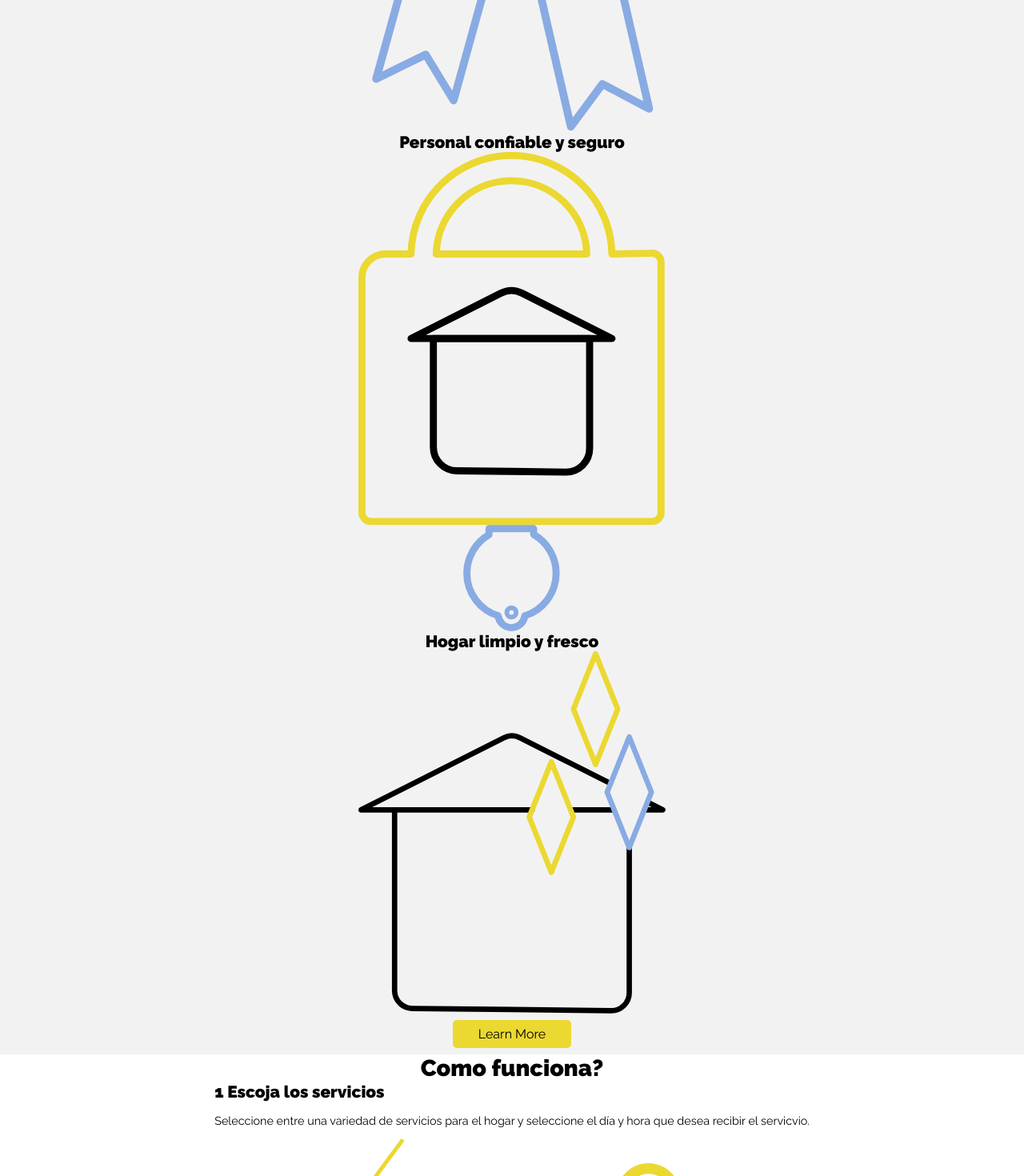
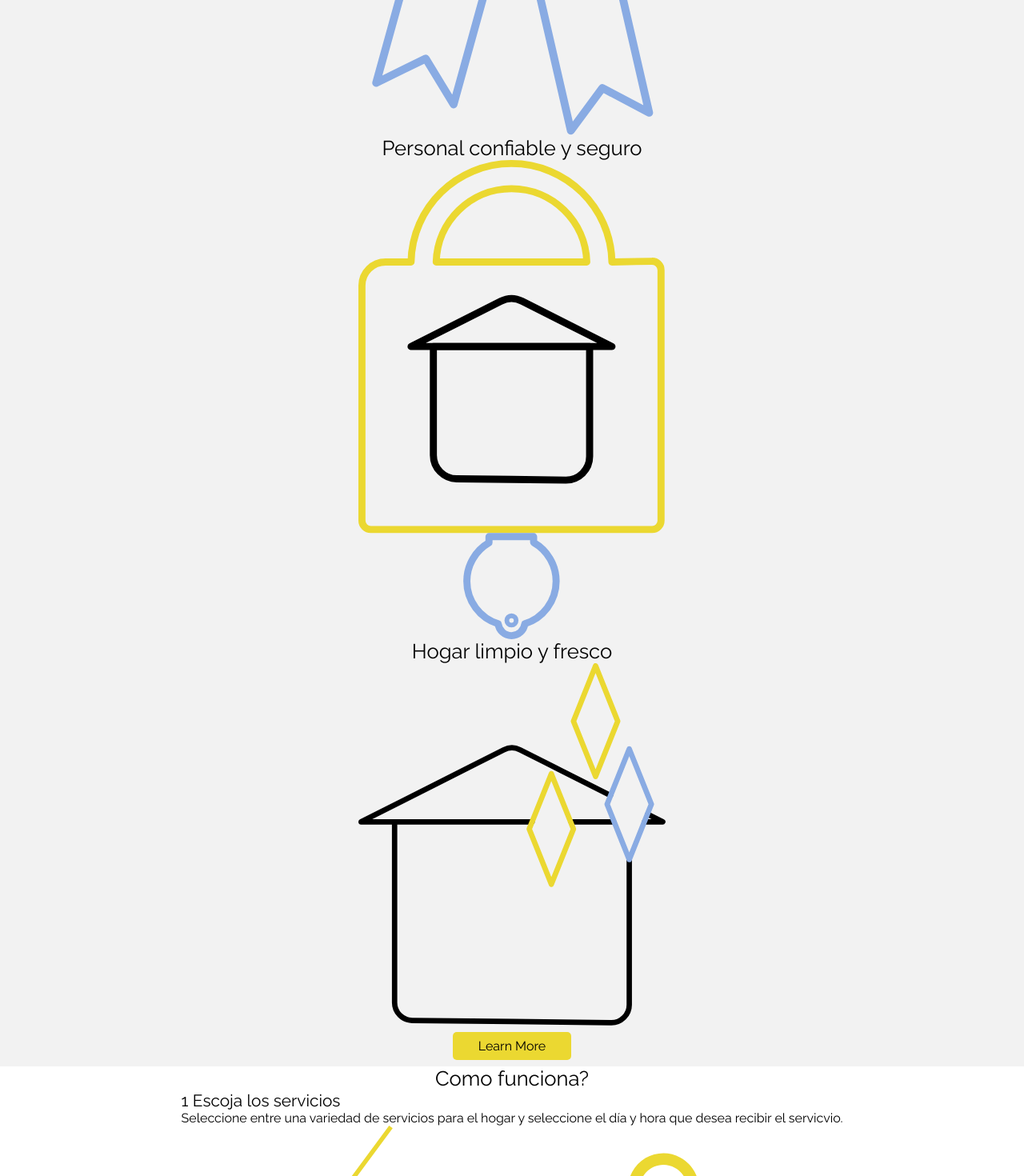
Before and after one commit to bonjouranainc/web-app, a React app in the folder front-end/: page / in a window 1280 px wide. Shown: the part 1330-2800 px from the top of the page at 80% size. Built offline with nearby package versions, Linux system fonts and the light colour scheme.

Commit message:
Global css changed

```diff
--- a/front-end/src/index.css
+++ b/front-end/src/index.css
@@ -17,6 +17,20 @@ body {
 }
 
 h1 {
+  font-size: 1.6em;
+  font-weight: 400;
+  margin: 0;
+}
+
+h2 {
+  font-size: 1.3em;
+  font-weight: 400;
+  margin: 0;
+}
+
+p {
+  font-size: 1em;
+  font-weight: 400;
   margin: 0;
 }
 
@@ -63,36 +77,11 @@ h1 {
 
 /*
   Text styles
-    h = header
-    sh = sub headers
-    p = paragraph
     r = regular (text-weight)
     b = bold (text-weight)
+    Add bold
 */
 
-.h-txt-b {
-  font-size: 1.8em;
+.b-txt {
   font-weight: 900;
 }
-
-.h-txt-r {
-  font-size: 1.8em;
-  font-weight: 400;
-}
-
-.sh-txt-b {
-  font-size: 1.3em;
-  font-weight: 900;
-}
-
-.sh-txt-r {
-  font-size: 1.3em;
-  font-weight: 400;
-}
-
-.p-txt {
-  font-size: 0.9em;
-  font-weight: 400;
-}
-
-.material-icons.md-24 { font-size: 24px; }
--- a/front-end/src/scenes/Landing/components/About/index.js
+++ b/front-end/src/scenes/Landing/components/About/index.js
@@ -15,15 +15,15 @@ class About extends Component {
     return(
       <div className='about wrapper'>
         <div className='row1'>
-          <h1 className='sh-txt-b'>Servicio de calidad</h1>
+          <h1>Servicio de calidad</h1>
           <img src={ url1 } onerror='this.src={ fallback1 }' />
         </div>
         <div className='row2'>
-          <h1 className='sh-txt-b'>Personal confiable y seguro</h1>
+          <h1>Personal confiable y seguro</h1>
           <img src={ url2 } onerror='this.src={ fallback2 }' />
         </div>
         <div className='row3'>
-          <h1 className='sh-txt-b'>Hogar limpio y fresco</h1>
+          <h1>Hogar limpio y fresco</h1>
           <img src={ url3 } onerror='this.src={ fallback3 }' />
         </div>
         <a href='#' className='button-y'>
--- a/front-end/src/scenes/Landing/components/HowItWorks/index.js
+++ b/front-end/src/scenes/Landing/components/HowItWorks/index.js
@@ -15,22 +15,22 @@ class HowItWorks extends Component {
     return (
       <div className='howItWorks wrapper'>
         <div>
-          <h1 className='h-txt-b'>Como funciona?</h1>
+          <h1>Como funciona?</h1>
         </div>
         <div>
-          <h1 className='sh-txt-b'>1 Escoja los servicios</h1>
-          <p className='p-txt'>Seleccione entre una variedad de servicios para el hogar
+          <h2>1 Escoja los servicios</h2>
+          <p>Seleccione entre una variedad de servicios para el hogar
           y seleccione el día y  hora que desea recibir el servicvio.</p>
           <img src={ url1 } onerror='this.src={ fallback1 }' />
         </div>
         <div>
-          <h1 className='sh-txt-b'>2 Reciba su visita</h1>
-          <p className='p-txt'>Un personal entrenado y confiable le visitará cada semana
+          <h2>2 Reciba su visita</h2>
+          <p>Un personal entrenado y confiable le visitará cada semana
           u ocasión para brindarle el servicio.</p>
           <img src={ url2 } onerror='this.src={ fallback2 }' />
         <div>
-          <h1 className='sh-txt-b'>3 Voila! Todas sus tareas completadas</h1>
-          <p className='p-txt'>Llega a un hogar limpio y fresco, con las compras del
+          <h2>3 Voila! Todas sus tareas completadas</h2>
+          <p>Llega a un hogar limpio y fresco, con las compras del
           supermercado realizada, el dry-cleaning recogido y todas
           sus tareas completadas.</p>
           <img src={ url3 } onerror='this.src={ fallback3}' />
--- a/front-end/src/scenes/Landing/components/NeedHelp/index.js
+++ b/front-end/src/scenes/Landing/components/NeedHelp/index.js
@@ -7,8 +7,8 @@ class NeedHelp extends Component {
     return (
       <div className='needHelp wrapper'>
         <div>
-          <h1 className='h-txt-r'>Necesitas Ayuda?</h1>
-          <h1 className='h-txt-b'>Te resolvemos</h1>
+          <h1>Necesitas Ayuda?</h1>
+          <h1>Te resolvemos</h1>
         </div>
         <div className='btn-group'>
           <a href='#' className='button-y-o'>
--- a/front-end/src/scenes/Landing/components/Partnerships/index.js
+++ b/front-end/src/scenes/Landing/components/Partnerships/index.js
@@ -7,10 +7,10 @@ class Partnerships extends Component {
     return (
       <div className='partnerships wrapper'>
         <div>
-          <h1 className='h-txt-b'>Partnerships</h1>
+          <h1>Partnerships</h1>
         </div>
         <div>
-          <p className='p-txt'>Eres realtor, dueño de propiedades vacacionales
+          <p>Eres realtor, dueño de propiedades vacacionales
         y/o desarrollador y estas interesado en nuestros
         servicios?</p>
         </div>
--- a/front-end/src/scenes/Landing/components/Testimonials/index.js
+++ b/front-end/src/scenes/Landing/components/Testimonials/index.js
@@ -6,10 +6,10 @@ class Testimonials extends Component {
   render() {
     return (
       <div className='testimonials wrapper'>
-        <p >img</p>
-        <h1 className='sh-txt-b'>Name</h1>
-        <h3 className='sh-txt-r'>Who is it?</h3>
-        <p className='p-txt'>Quote about persons opinion on the product</p>
+        <p>img</p>
+        <h1>Name</h1>
+        <h3>Who is it?</h3>
+        <p>Quote about persons opinion on the product</p>
       </div>
     );
   }
--- a/front-end/src/scenes/Landing/components/Welcome/index.js
+++ b/front-end/src/scenes/Landing/components/Welcome/index.js
@@ -10,9 +10,9 @@ class Welcome extends Component {
     return (
       <div className='welcome wrapper'>
         <div className='header-txt'>
-          <h1 className='h-txt-b'>Completamos <br/>
-          tus tareas del hogar <br/>
-          y necesidades diarias</h1>
+          <h1>Completamos <br/>
+          tus <span className='b-txt'>tareas del hogar</span> <br/>
+          y <span className='b-txt'>necesidades diarias</span></h1>
         </div>
         <div className='welcome-btns'>
           <a href='#' className='button-y'>
```
